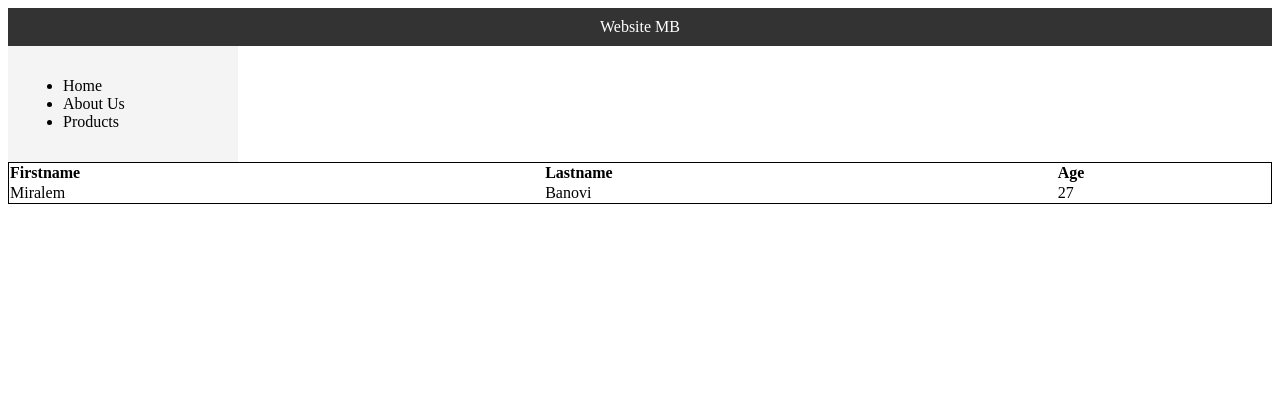
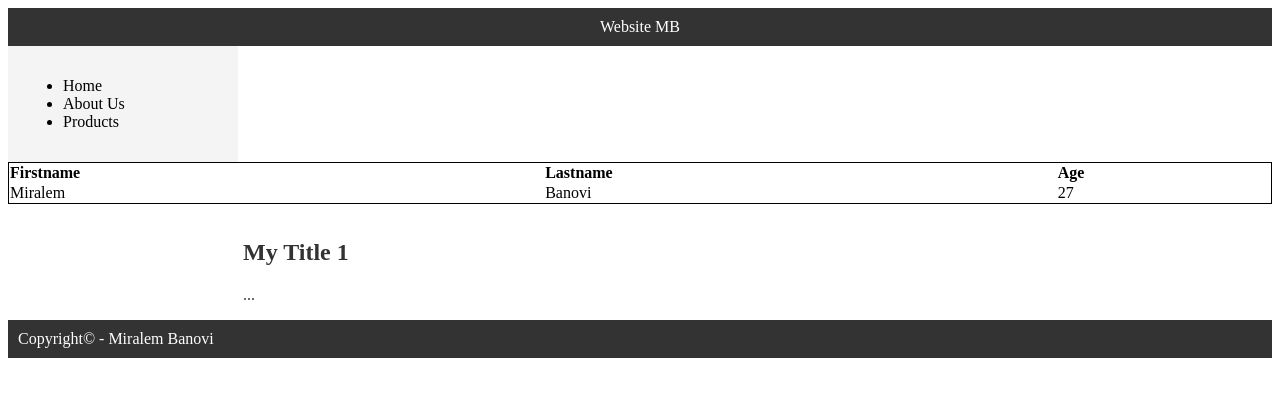
Before and after one commit to Miralem-Ba/example_project, a website built with webpack: page src/index.html in a window 1280 px wide. Built offline with nearby package versions, Linux system fonts and the light colour scheme.

Commit message:
Added articles, footer and content designs and created classes

```diff
--- a/src/index.html
+++ b/src/index.html
@@ -34,3 +34,20 @@
       </tr>
     </table>
 </div>
+
+<main class="content">
+
+
+  <section class="articles">
+    <article>
+      <h2>My Title 1</h2>
+      <p>...</p>
+    </article>
+</main>
+
+<footer>
+  Copyright© - Miralem Banovi
+</footer>
+
+</body>
+</html>
--- a/src/styles.css
+++ b/src/styles.css
@@ -25,3 +25,23 @@ body {
     padding: 5px;
     text-align: left;
 }
+
+.articles{
+    margin-bottom: 15px;
+    margin: 0;
+    color: #333;
+
+}
+
+footer{
+    text-align: center;
+    padding: 10px;
+    background-color: #333;
+    color: white;
+    display: flex;
+}
+
+.content{
+    margin-left: 235px;
+    display: flex;
+}
```
